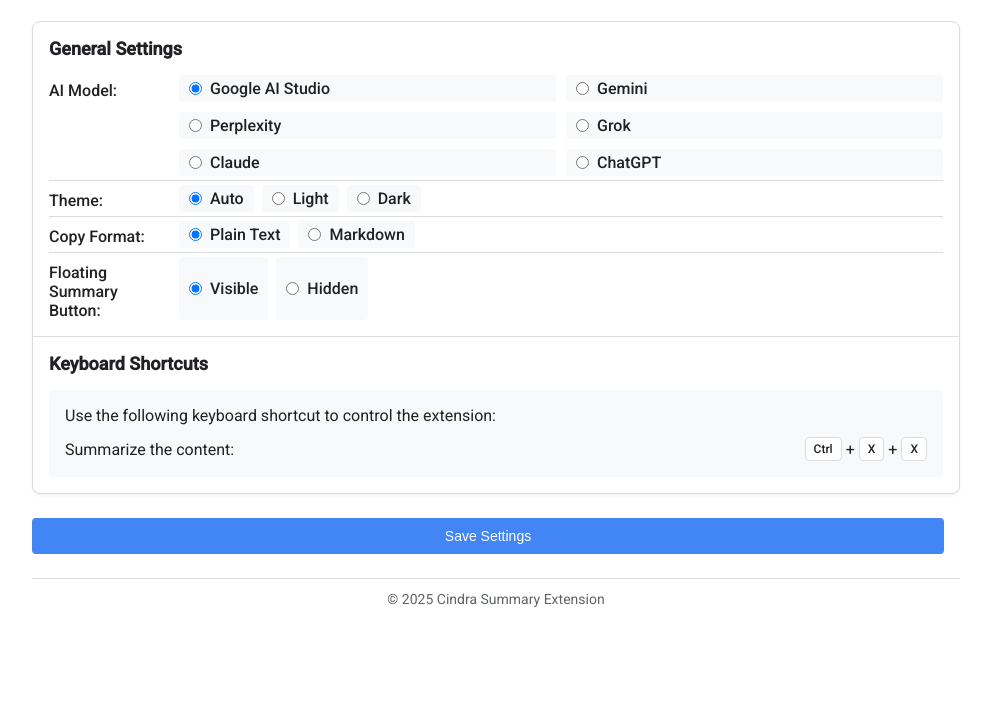
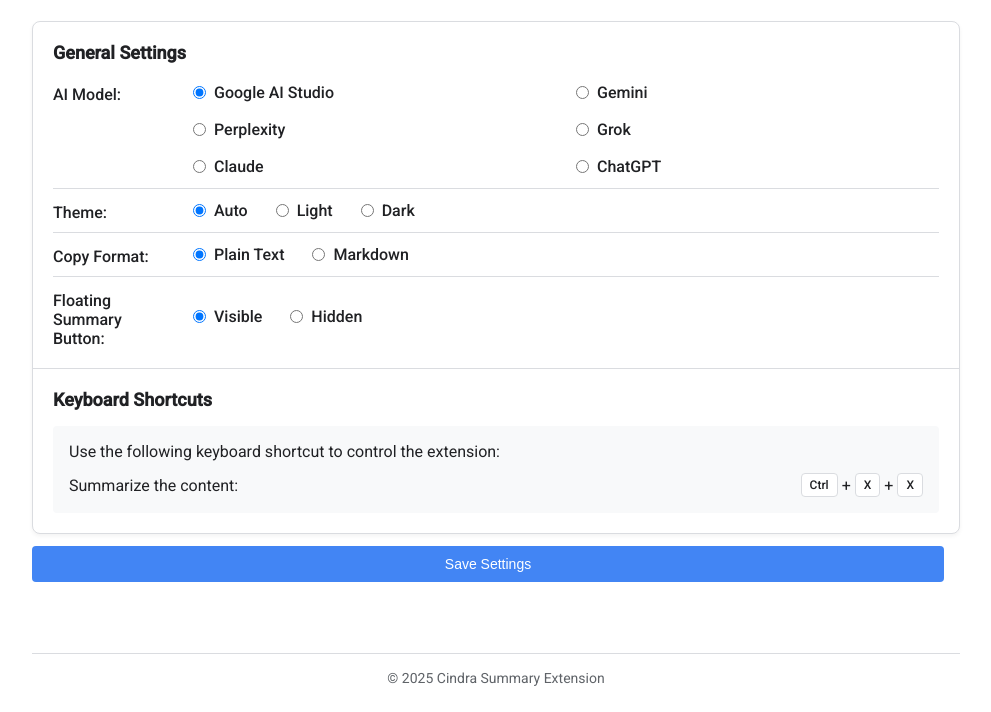
Before and after one commit to feveromo/cindra, a browser extension: page ui/options/options.html in a window 1280 px wide. Shown: the part 88-800 px from the top of the page, without its empty margins (144-1135 px from the left). Drawn offline with Linux system fonts and the light colour scheme.

Commit message:
options page tweaks

```diff
--- a/ui/options/options.css
+++ b/ui/options/options.css
@@ -27,12 +27,20 @@
   background-color: var(--background-color);
   color: var(--text-color);
   transition: all 0.3s ease;
-  padding: 20px;
+  padding: 20px 20px 10px 20px;
+  font-size: 16px;
+  display: flex;
+  flex-direction: column;
+  min-height: 100vh;
 }
 
 .container {
   max-width: 960px;
   margin: 0 auto;
+  width: 100%;
+  display: flex;
+  flex-direction: column;
+  flex-grow: 1;
 }
 
 .header {
@@ -64,7 +72,7 @@
   border: 1px solid var(--border-color);
   border-radius: 8px;
   overflow: hidden;
-  margin-bottom: 24px;
+  margin-bottom: 12px;
   box-shadow: 0 2px 4px rgba(0, 0, 0, 0.05);
   width: 100%;
   max-width: 1100px;
@@ -72,7 +80,7 @@
 }
 
 .settings-section {
-  padding: 16px;
+  padding: 20px;
   border-bottom: 1px solid var(--border-color);
 }
 
@@ -87,8 +95,8 @@
 
 .setting-item {
   display: flex;
-  margin-bottom: 4px;
-  padding-bottom: 4px;
+  margin-bottom: 8px;
+  padding-bottom: 8px;
   border-bottom: 1px solid var(--border-color);
 }
 
@@ -120,11 +128,6 @@
   padding: 4px 10px;
   border-radius: 4px;
   cursor: pointer;
-  background-color: var(--hover-color);
-}
-
-.radio-container:hover {
-  background-color: var(--border-color);
 }
 
 .radio-label {
@@ -169,7 +172,7 @@
   display: flex;
   align-items: center;
   gap: 16px;
-  margin-bottom: 24px;
+  margin-bottom: 4px;
 }
 
 .primary-btn {
@@ -196,6 +199,12 @@
   text-align: center;
   font-size: 14px;
   color: #5f6368;
+  margin-top: auto;
+  padding-top: 16px;
+}
+
+.footer p {
+  margin-bottom: 0;
 }
 
 .range-container {
```
